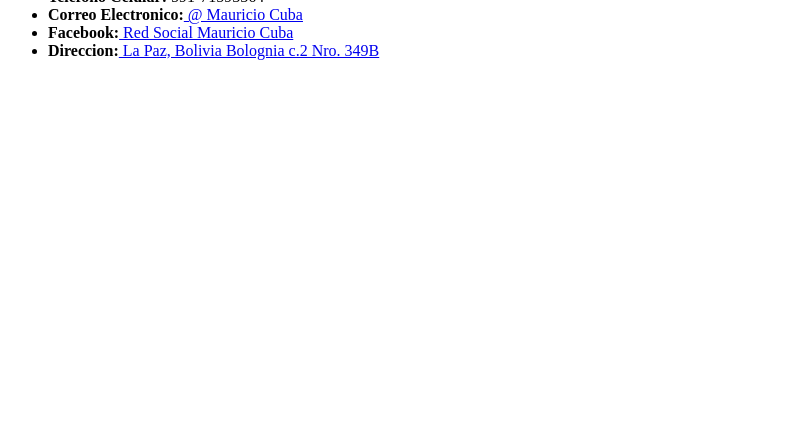
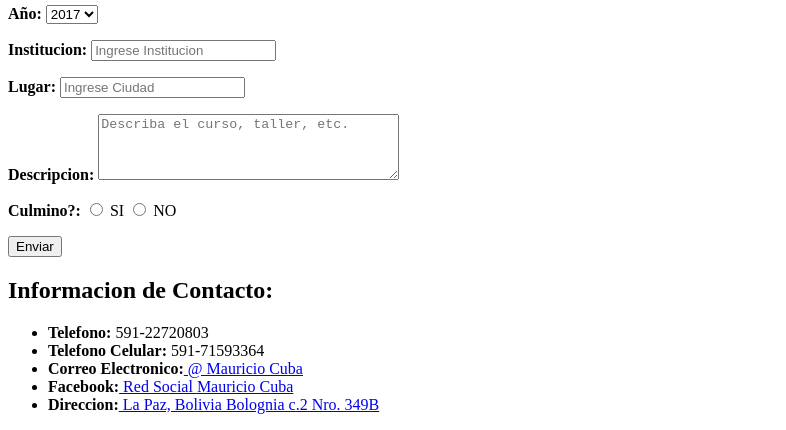
Before and after one commit to cubaap2017/FundamentosHTML_Mauricio_Cuba, a plain HTML site: page educacion.html in a window 1280 px wide. Shown: the part 623-1053 px from the top of the page, without its empty margins (0-786 px from the left). Before the commit the page ends 800 px from the top, so only its background shows below. Drawn offline with Linux system fonts and the light colour scheme.

Commit message:
index y educacion finalizados

```diff
--- a/educacion.html
+++ b/educacion.html
@@ -39,7 +39,7 @@
         </thead>
         <tbody>
           <tr>
-            <td>1980-1992</td>
+            x<td>1980-1992</td>
             <td>La Salle</td>
             <td>La Paz</td>
             <td>Colegiatura Primaria y Secundaria</td>
@@ -75,10 +75,40 @@
           </tr>
         </tbody>
       </table>
+      <h2>Agregar Estudios</h2>
+      <form>
+        <p>
+          <strong>Año: </strong>
+          <select class="year" name="Año">
+            <option value="año1">2017</option>
+            <option value="año2">2018</option>
+            <option value="año2">2019</option>
+          </select>
+        </p>
+        <p>
+          <strong>Institucion: </strong>
+          <input type="text" maxlength="50" placeholder="Ingrese Institucion">
+        </p>
+        <p>
+          <strong>Lugar: </strong>
+          <input type="text" maxlength="50" placeholder="Ingrese Ciudad">
+        </p>
+        <p>
+          <strong>Descripcion: </strong>
+          <textarea name="descripcion" id="descripcion" rows="4" cols="35" placeholder="Describa el curso, taller, etc."></textarea>
+        </p>
+        <p>
+          <strong>Culmino?: </strong>
+          <input type="radio" name="si_culmino"> SI <input type="radio" name="no_culmino"> NO
+        </p>
+      	<p>
+          <input type="submit" value="Enviar">
+        </p>
+      </form>
     </nav>
     <footer>
       <p>
-        <strong>Informacion de Contacto:</strong>
+        <h2><strong>Informacion de Contacto:</strong></h2>
         <ul>
           <li><strong>Telefono:</strong> 591-22720803</li>
           <li><strong>Telefono Celular:</strong> 591-71593364</li>
```
Also changed, not shown: index.html (+1 -1 lines).
